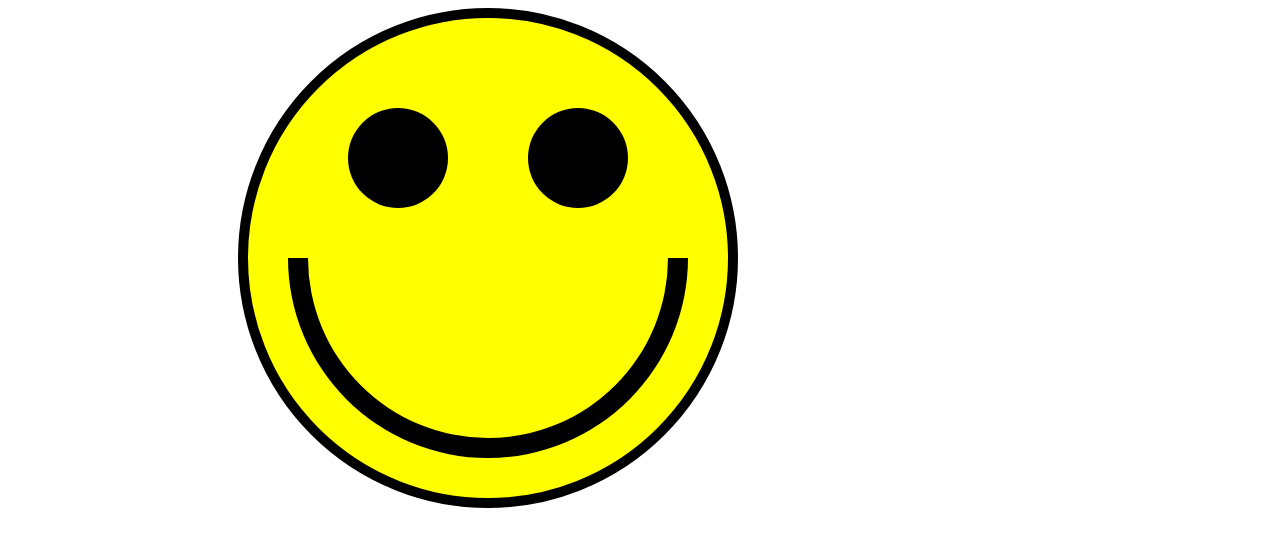
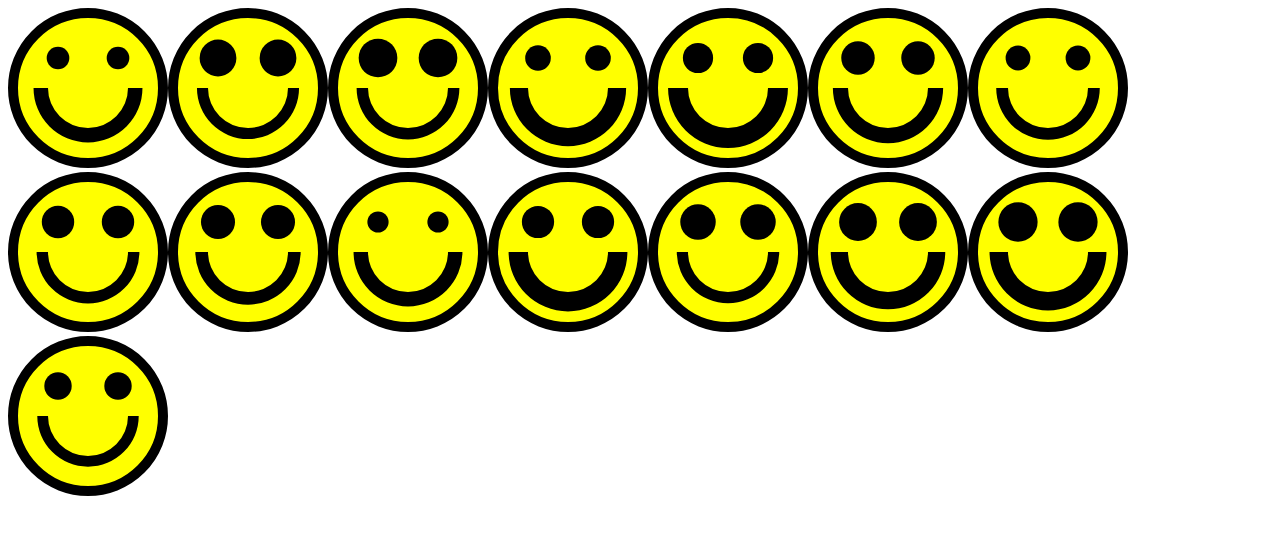
Before and after one commit to rahulAgrBej/d3_smiley_example, a React (Create React App) app: page / in a window 1280 px wide. Shown: the top 546 px of the page. Built offline with nearby package versions, Linux system fonts and the light colour scheme.

Commit message:
added some variation and range function for multiple faces

```diff
--- a/src/index.js
+++ b/src/index.js
@@ -1,31 +1,28 @@
 import React from 'react';
 import ReactDOM from 'react-dom';
+import { range } from 'd3';
 import { Face } from './Face'
 
-const width = 960;
-const height = 500;
-const centerX = width / 2;
-const centerY = height / 2;
-const strokeWidth = 10;
-const eyeOffsetX = 90;
-const eyeOffsetY = 100;
-const eyeRadius = 50;
-const mouthWidth = 20;
-const mouthRadius = 180;
+const width = 160;
+const height = 160;
+
+const faceArray = range(5 * 3);
 
 const App = () => (
+    faceArray.map(() => (
       <Face
         width={width}
         height={height}
         centerX={width / 2}
         centerY={height / 2}
         strokeWidth={10}
-  eyeOffsetX={90}
-  eyeOffsetY={100}
-  eyeRadius={50}
-  mouthWidth={20}
-  mouthRadius={180}
+        eyeOffsetX={30}
+        eyeOffsetY={30}
+        eyeRadius={10 + Math.random() * 10}
+        mouthWidth={10 + Math.random() * 10}
+        mouthRadius={40}
       />
+    ))
 );
 
 const rootElement = document.getElementById('root');
```
Lines whose indentation alone changed are shown as unchanged.
